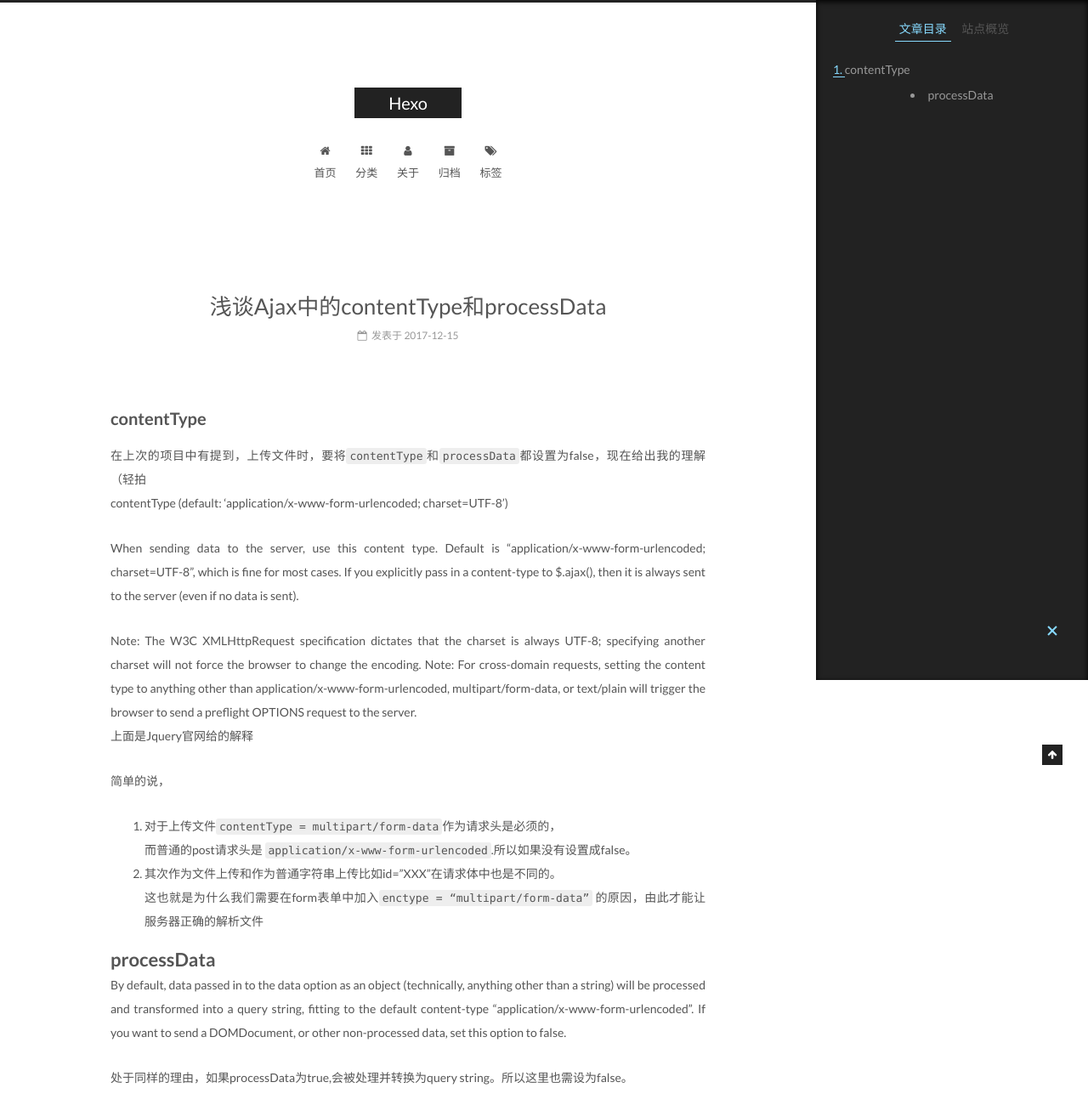
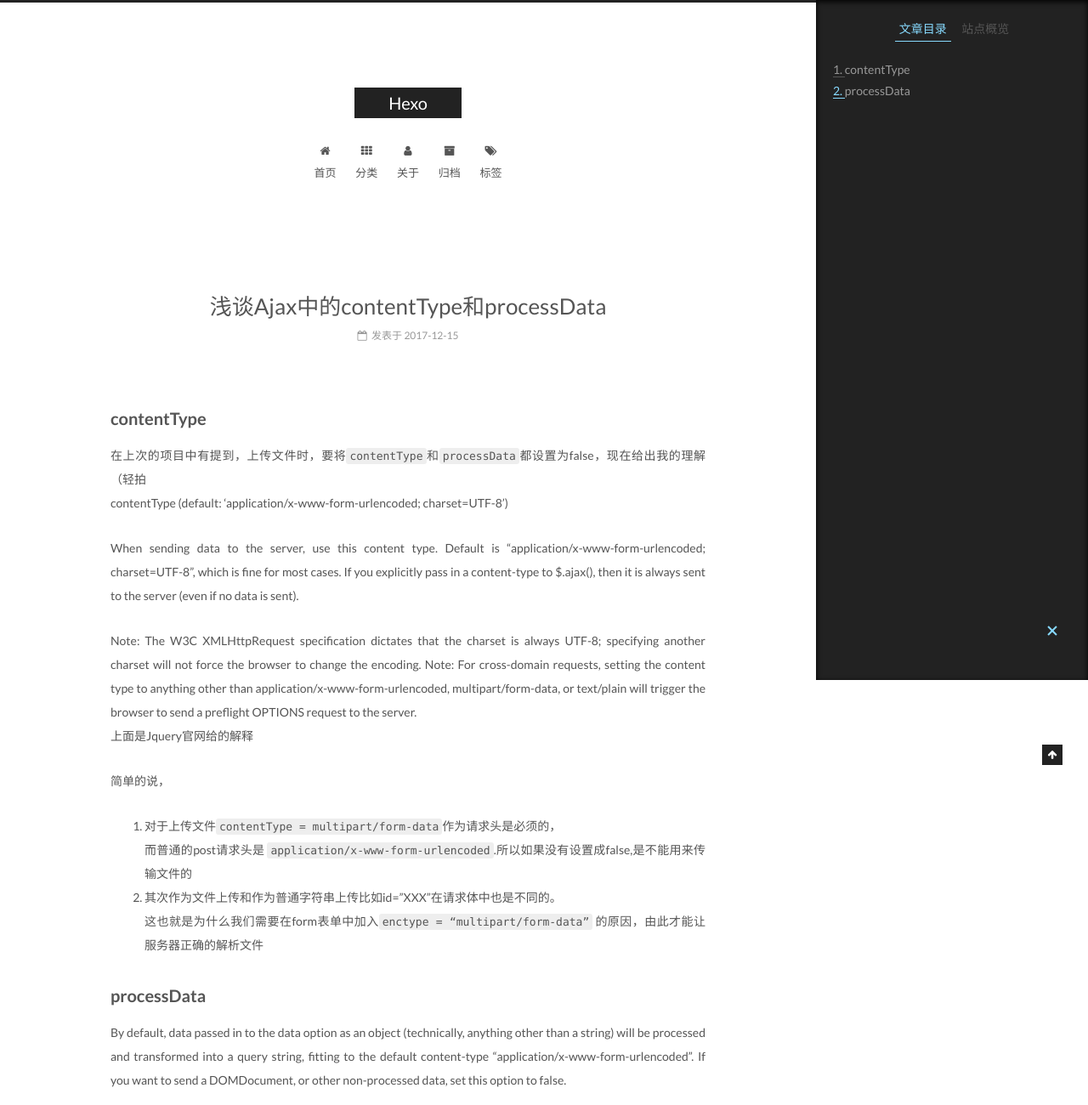
Before and after one commit to DanielchenN/DanielchenN.github.io, a plain HTML site: page 2017/12/15/Ajax-1/index.html in a window 1280 px wide. Shown: the top 1300 px of the page at 85% size. Drawn offline with Linux system fonts and the light colour scheme.

Commit message:
Site updated: 2017-12-16 08:02:09

```diff
--- a/2017/12/15/Ajax-1/index.html
+++ b/2017/12/15/Ajax-1/index.html
@@ -94,7 +94,7 @@
 <meta property="og:site_name" content="Hexo">
 <meta property="og:description" content="contentType在上次的项目中有提到，上传文件时，要将contentType和processData都设置为false，现在给出我的理解（轻拍contentType (default: ‘application/x-www-form-urlencoded; charset=UTF-8’) When sending data to the server, use this content ty">
 <meta property="og:locale" content="zh-cn">
-<meta property="og:updated_time" content="2017-12-15T14:12:58.100Z">
+<meta property="og:updated_time" content="2017-12-16T00:00:26.774Z">
 <meta name="twitter:card" content="summary">
 <meta name="twitter:title" content="浅谈Ajax中的contentType和processData">
 <meta name="twitter:description" content="contentType在上次的项目中有提到，上传文件时，要将contentType和processData都设置为false，现在给出我的理解（轻拍contentType (default: ‘application/x-www-form-urlencoded; charset=UTF-8’) When sending data to the server, use this content ty">
@@ -347,10 +347,10 @@
 <p>Note: The W3C XMLHttpRequest specification dictates that the charset is always UTF-8; specifying another charset will not force the browser to change the encoding. Note: For cross-domain requests, setting the content type to anything other than application/x-www-form-urlencoded, multipart/form-data, or text/plain will trigger the browser to send a preflight OPTIONS request to the server.<br>上面是Jquery官网给的解释</p>
 <p>简单的说，</p>
 <ol>
-<li>对于上传文件<code>contentType = multipart/form-data</code>作为请求头是必须的，<br>而普通的post请求头是 <code>application/x-www-form-urlencoded</code>.所以如果没有设置成false。</li>
+<li>对于上传文件<code>contentType = multipart/form-data</code>作为请求头是必须的，<br>而普通的post请求头是 <code>application/x-www-form-urlencoded</code>.所以如果没有设置成false,是不能用来传输文件的</li>
 <li>其次作为文件上传和作为普通字符串上传比如id=”XXX”在请求体中也是不同的。<br>这也就是为什么我们需要在form表单中加入<code>enctype = “multipart/form-data”</code> 的原因，由此才能让服务器正确的解析文件</li>
 </ol>
-<h1 id="processData"><a href="#processData" class="headerlink" title="processData"></a>processData</h1><p>By default, data passed in to the data option as an object (technically, anything other than a string) will be processed and transformed into a query string, fitting to the default content-type “application/x-www-form-urlencoded”. If you want to send a DOMDocument, or other non-processed data, set this option to false.</p>
+<h2 id="processData"><a href="#processData" class="headerlink" title="processData"></a>processData</h2><p>By default, data passed in to the data option as an object (technically, anything other than a string) will be processed and transformed into a query string, fitting to the default content-type “application/x-www-form-urlencoded”. If you want to send a DOMDocument, or other non-processed data, set this option to false.</p>
 <p>处于同样的理由，如果processData为true,会被处理并转换为query string。所以这里也需设为false。</p>
 
 
@@ -516,7 +516,7 @@
 
 
 
-              <div class="post-toc-content"><ol class="nav"><li class="nav-item nav-level-2"><a class="nav-link" href="#contentType"><span class="nav-number">1.</span> <span class="nav-text"><a href="#contentType" class="headerlink" title="contentType"></a>contentType</span></a></li></ol></li><li class="nav-item nav-level-1"><a class="nav-link" href="#processData"><span class="nav-number"></span> <span class="nav-text"><a href="#processData" class="headerlink" title="processData"></a>processData</span></a></div>
+              <div class="post-toc-content"><ol class="nav"><li class="nav-item nav-level-2"><a class="nav-link" href="#contentType"><span class="nav-number">1.</span> <span class="nav-text"><a href="#contentType" class="headerlink" title="contentType"></a>contentType</span></a></li><li class="nav-item nav-level-2"><a class="nav-link" href="#processData"><span class="nav-number">2.</span> <span class="nav-text"><a href="#processData" class="headerlink" title="processData"></a>processData</span></a></li></ol></div>
 
 
           </div>
```
